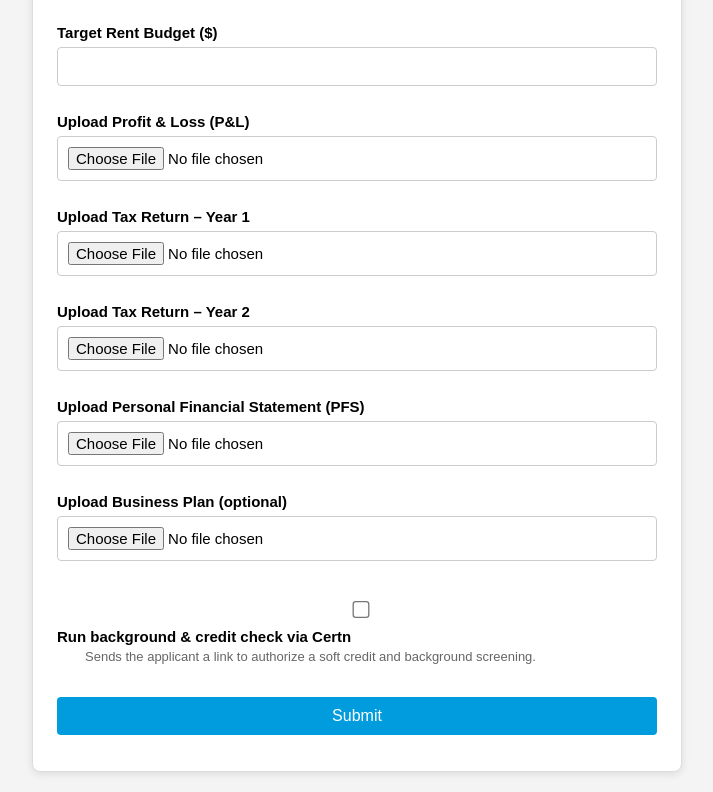
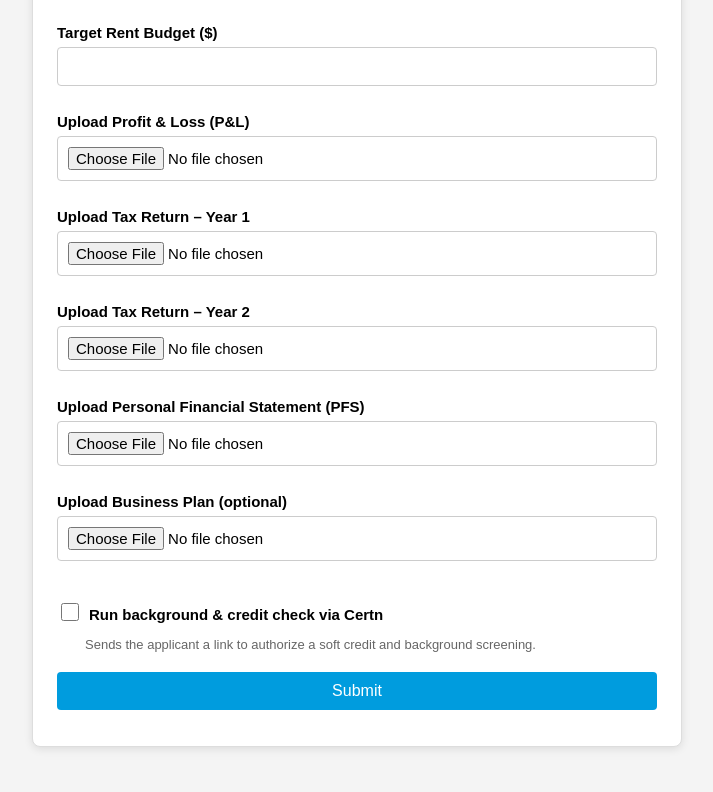
Before and after one commit to Adeptwell/TenantScore, a plain HTML site: page static/index.html in a window 1280 px wide. Shown: the part 1375-2167 px from the top of the page, without its empty margins (283-996 px from the left). After the commit the page ends 2142 px from the top, so only its background shows below. Drawn offline with Linux system fonts and the light colour scheme.

Commit message:
✅ Fixed certn checkbox true vertical center alignment

```diff
--- a/static/index.html
+++ b/static/index.html
@@ -180,15 +180,14 @@
       <label for="business_plan_file">Upload Business Plan (optional)</label>
       <input type="file" id="business_plan_file">
 
-      <div style="margin-top: 24px;">
-  <label style="font-weight: bold; font-size: 15px;">
-    <input type="checkbox" id="run_certn" name="run_certn"
-           style="transform: scale(1.3); margin-right: 8px; vertical-align: middle;" />
+      <div style="display: flex; align-items: center; margin-top: 24px;">
+  <input type="checkbox" id="run_certn" style="width: 18px; height: 18px; margin-right: 10px;" />
+  <label for="run_certn" style="font-weight: bold; font-size: 15px; margin: 0;">
     Run background & credit check via Certn
   </label>
-  <p style="font-size: 13px; color: #666; margin-left: 28px; margin-top: 4px;">
-    Sends the applicant a link to authorize a soft credit and background screening.
-  </p>
+</div>
+<div style="font-size: 13px; color: #666; margin-left: 28px; margin-top: 4px;">
+  Sends the applicant a link to authorize a soft credit and background screening.
 </div>
 
       <button type="submit">Submit</button>
```
